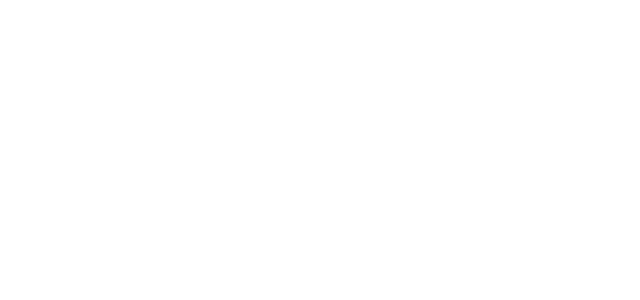
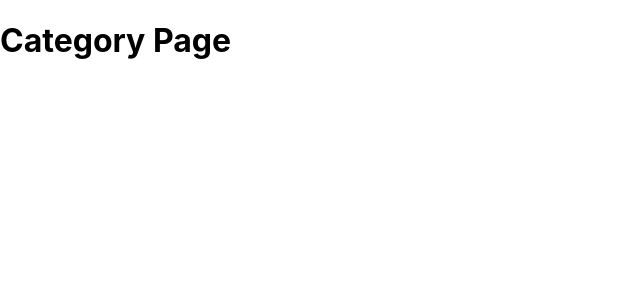
Before and after one commit to angelivan44/we-travel-react, a React (Create React App) app: page /category in a window 1280 px wide. Shown: the top 300 px of the page, without its empty margins (0-640 px from the left). Built offline with nearby package versions, Linux system fonts and the light colour scheme.

Commit message:
Add Category basic page

```diff
--- a/src/App.js
+++ b/src/App.js
@@ -3,6 +3,7 @@
 import Main from "./pages/Main";
 import "./App.css";
 import { css } from "@emotion/react";
+import Category from "./pages/Category";
 
 function App() {
   return (
@@ -15,6 +16,7 @@
         `}
       >
         <Route exact path="/" component={Main} />
+        <Route path="/category" component={Category} />
       </div>
     </Router>
   );
--- /dev/null
+++ b/src/pages/Category.js
@@ -0,0 +1,5 @@
+export default function Category () {
+  return (
+    <h1> Category Page</h1>
+  )
+}
```
